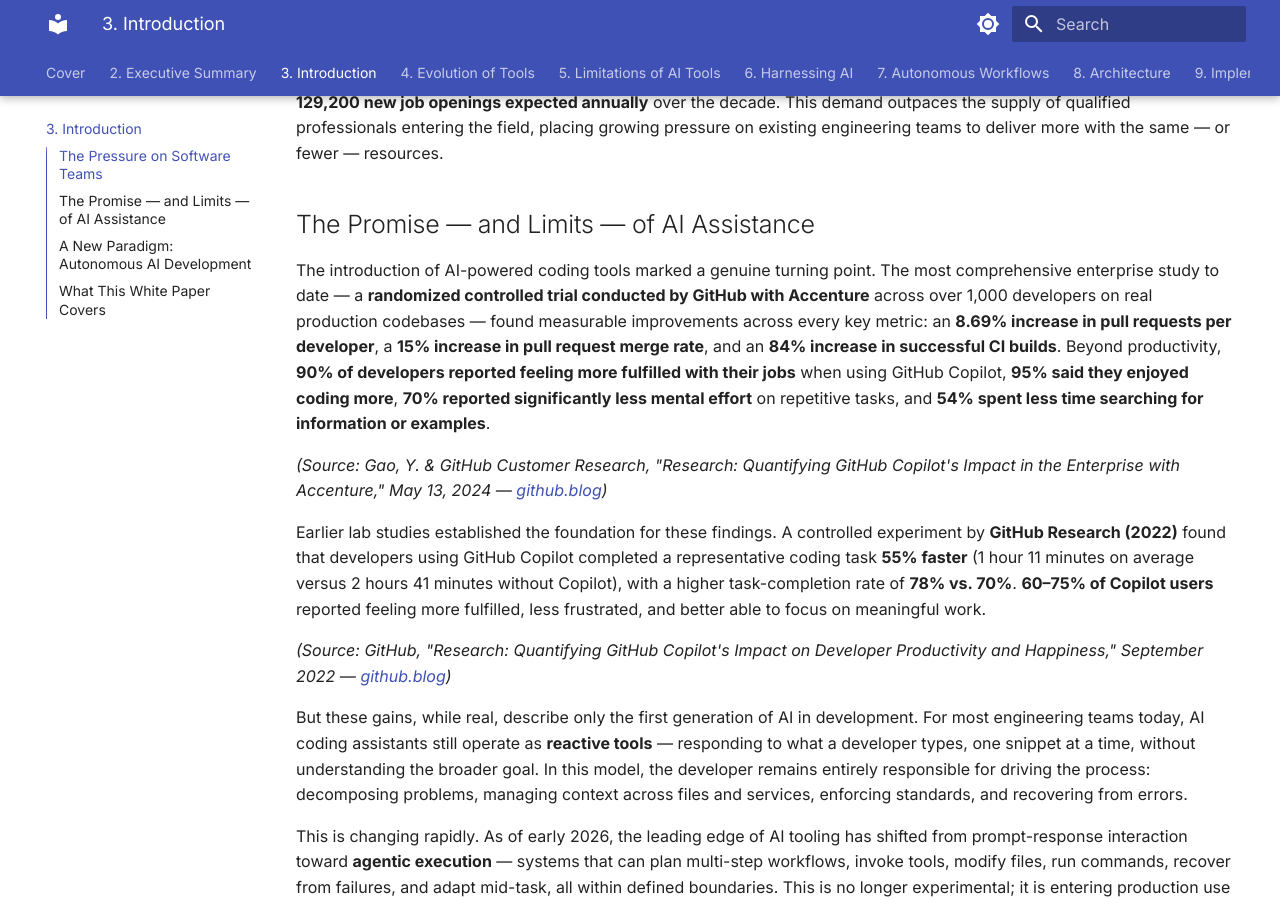
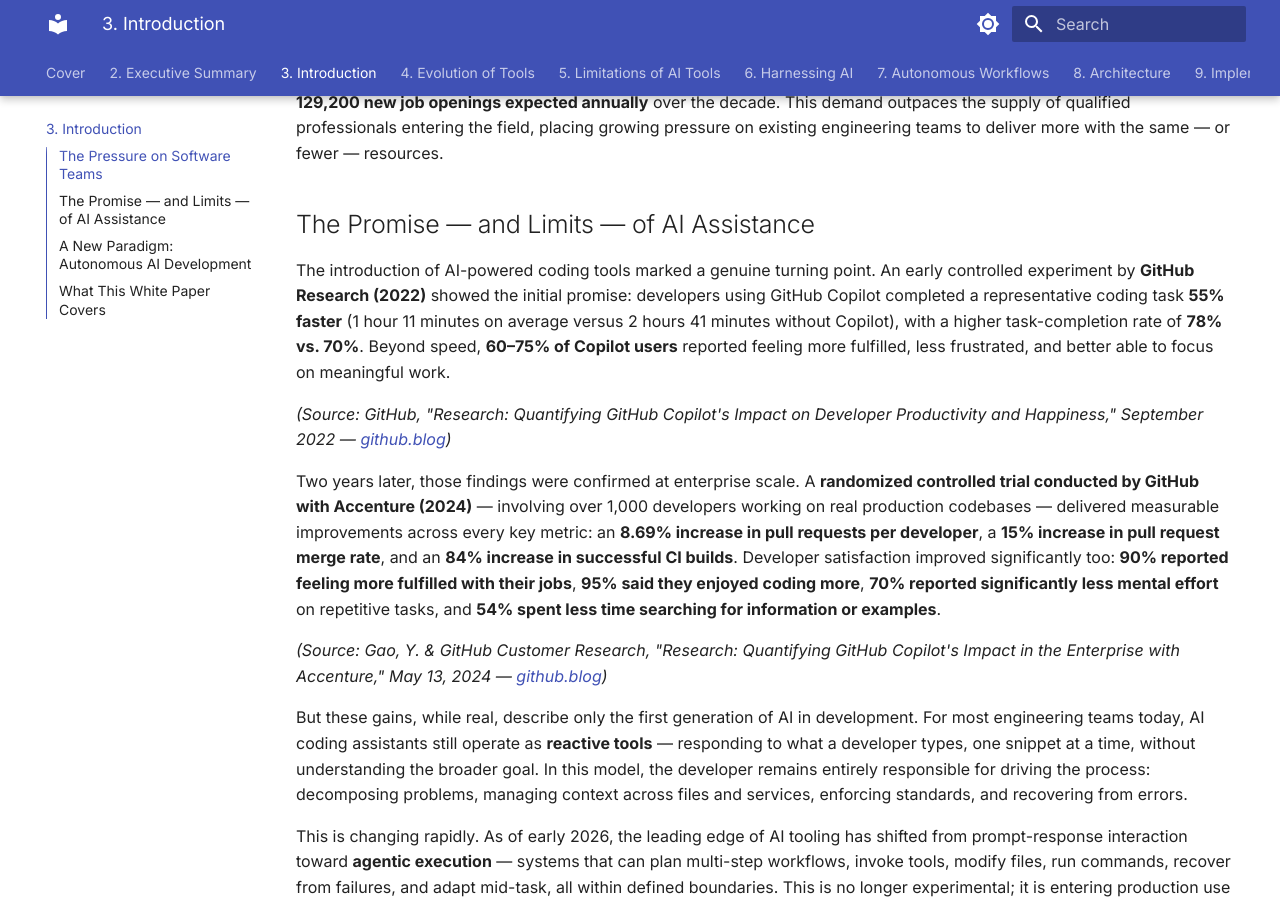
Before and after one commit to praveen-hari/white-paper-ai-autonomous-development, an MkDocs documentation site: the page built from docs/introduction.md, in a window 1280 px wide and 900 px high, scrolled down 384 px. Built offline with MkDocs 1.6.1 and Material for MkDocs 9.7.7, drawn with Linux system fonts in a browser that asks for light colours.

Commit message:
Reorder introduction: chronological 2022 → 2024 evidence progression

```diff
--- a/docs/introduction.md
+++ b/docs/introduction.md
@@ -8,13 +8,13 @@
 
 ## The Promise — and Limits — of AI Assistance
 
-The introduction of AI-powered coding tools marked a genuine turning point. The most comprehensive enterprise study to date — a **randomized controlled trial conducted by GitHub with Accenture** across over 1,000 developers on real production codebases — found measurable improvements across every key metric: an **8.69% increase in pull requests per developer**, a **15% increase in pull request merge rate**, and an **84% increase in successful CI builds**. Beyond productivity, **90% of developers reported feeling more fulfilled with their jobs** when using GitHub Copilot, **95% said they enjoyed coding more**, **70% reported significantly less mental effort** on repetitive tasks, and **54% spent less time searching for information or examples**.
+The introduction of AI-powered coding tools marked a genuine turning point. An early controlled experiment by **GitHub Research (2022)** showed the initial promise: developers using GitHub Copilot completed a representative coding task **55% faster** (1 hour 11 minutes on average versus 2 hours 41 minutes without Copilot), with a higher task-completion rate of **78% vs. 70%**. Beyond speed, **60–75% of Copilot users** reported feeling more fulfilled, less frustrated, and better able to focus on meaningful work.
+
+*(Source: GitHub, "Research: Quantifying GitHub Copilot's Impact on Developer Productivity and Happiness," September 2022 — [github.blog](https://github.blog/news-insights/research/research-quantifying-github-copilots-impact-on-developer-productivity-and-happiness/))*
+
+Two years later, those findings were confirmed at enterprise scale. A **randomized controlled trial conducted by GitHub with Accenture (2024)** — involving over 1,000 developers working on real production codebases — delivered measurable improvements across every key metric: an **8.69% increase in pull requests per developer**, a **15% increase in pull request merge rate**, and an **84% increase in successful CI builds**. Developer satisfaction improved significantly too: **90% reported feeling more fulfilled with their jobs**, **95% said they enjoyed coding more**, **70% reported significantly less mental effort** on repetitive tasks, and **54% spent less time searching for information or examples**.
 
 *(Source: Gao, Y. & GitHub Customer Research, "Research: Quantifying GitHub Copilot's Impact in the Enterprise with Accenture," May 13, 2024 — [github.blog](https://github.blog/news-insights/research/research-quantifying-github-copilots-impact-in-the-enterprise-with-accenture/))*
-
-Earlier lab studies established the foundation for these findings. A controlled experiment by **GitHub Research (2022)** found that developers using GitHub Copilot completed a representative coding task **55% faster** (1 hour 11 minutes on average versus 2 hours 41 minutes without Copilot), with a higher task-completion rate of **78% vs. 70%**. **60–75% of Copilot users** reported feeling more fulfilled, less frustrated, and better able to focus on meaningful work.
-
-*(Source: GitHub, "Research: Quantifying GitHub Copilot's Impact on Developer Productivity and Happiness," September 2022 — [github.blog](https://github.blog/news-insights/research/research-quantifying-github-copilots-impact-on-developer-productivity-and-happiness/))*
 
 But these gains, while real, describe only the first generation of AI in development. For most engineering teams today, AI coding assistants still operate as **reactive tools** — responding to what a developer types, one snippet at a time, without understanding the broader goal. In this model, the developer remains entirely responsible for driving the process: decomposing problems, managing context across files and services, enforcing standards, and recovering from errors.
 
```
